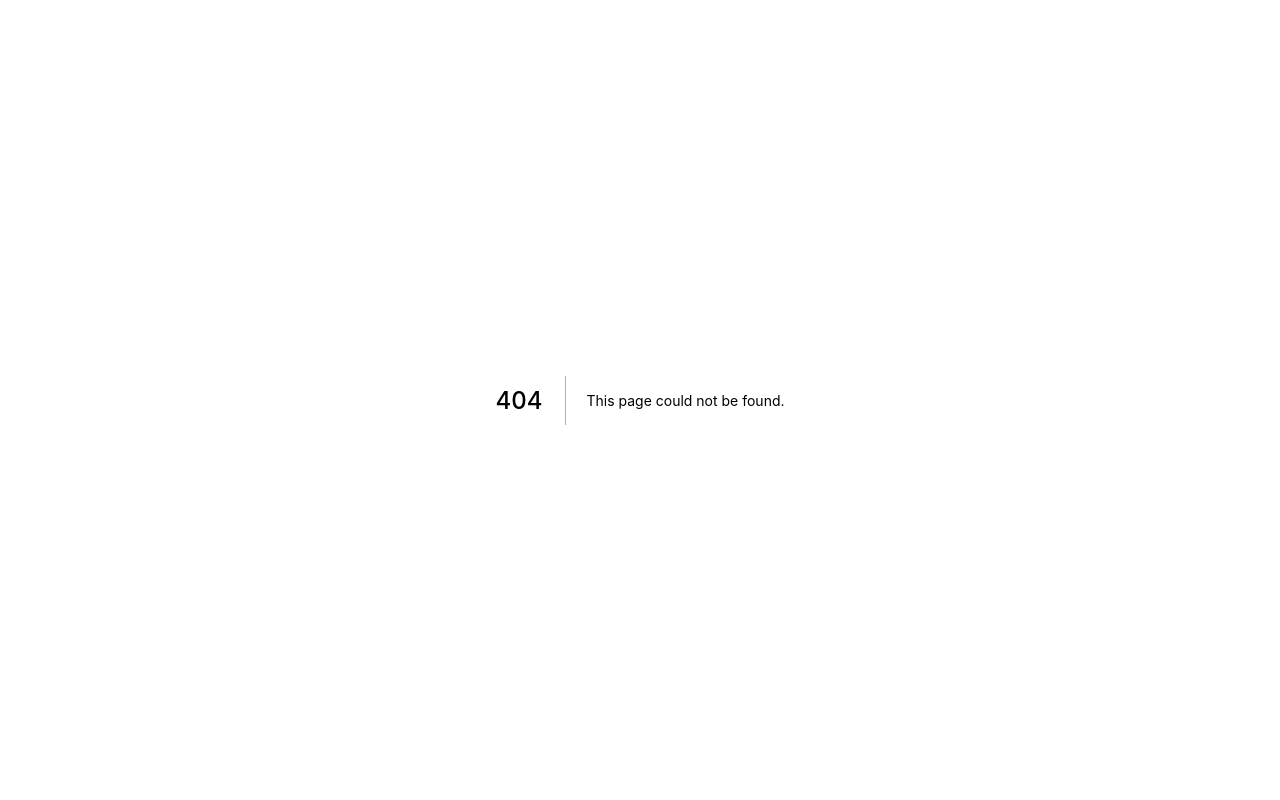
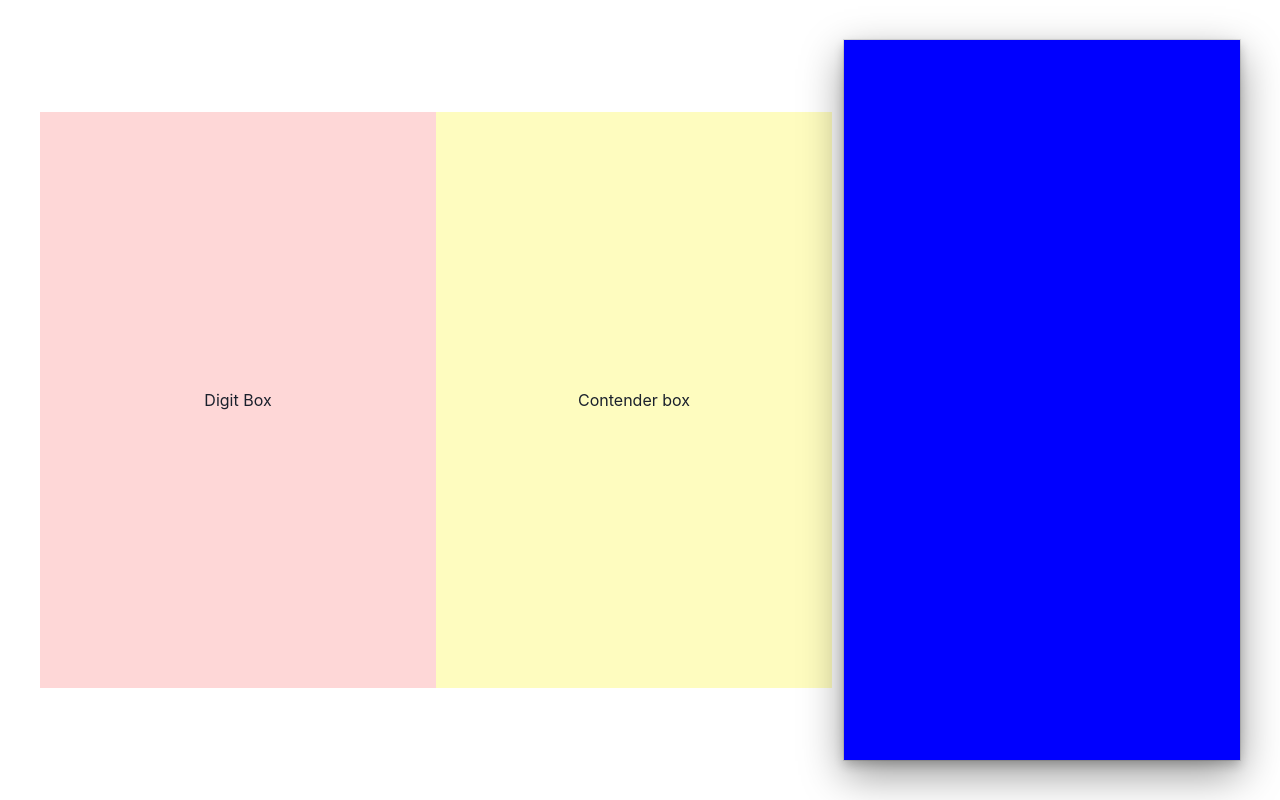
Before and after one commit to Joel-leal/voting-system, a Next.js app: page /voting in a window 1280 px wide. Before the commit this address had no page. Built offline with nearby package versions, Linux system fonts and the light colour scheme.

Commit message:
[feat] create voting page basic template

```diff
--- /dev/null
+++ b/components/Display.tsx
@@ -0,0 +1,14 @@
+import { Flex, Grid } from '@chakra-ui/react';
+
+export default function Display() {
+  return (
+    <Grid templateColumns="1fr 1fr" h="80%" alignSelf="center">
+      <Flex bg="#FED7D7" h="100%" justifyContent="center" alignItems="center">
+        Digit Box
+      </Flex>
+      <Flex bg="#FEFCBF" h="100%" justifyContent="center" alignItems="center">
+        Contender box
+      </Flex>
+    </Grid>
+  );
+}
--- /dev/null
+++ b/pages/voting/index.tsx
@@ -0,0 +1,16 @@
+import { Box, Grid } from '@chakra-ui/react';
+
+import Display from '@components/Display';
+
+import type { NextPage } from 'next';
+
+const VotingPage: NextPage = () => {
+  return (
+    <Grid templateColumns="2fr 1fr" gap="3" h="100vh" p="10">
+      <Display />
+      <Box bg="blue" h="100%" boxShadow="dark-lg" />
+    </Grid>
+  );
+};
+
+export default VotingPage;
```
